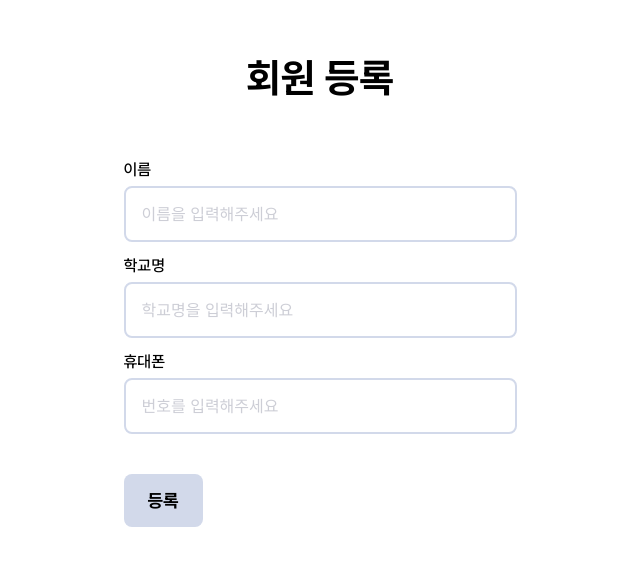
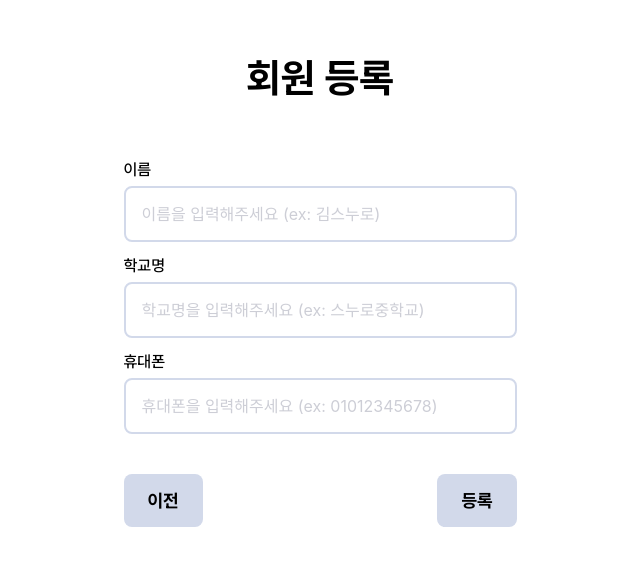
Before and after one commit to hyunzsu/aptimizer--aptifit, a Next.js app: page /register in a window 1280 px wide. Shown: the part 108-674 px from the top of the page, without its empty margins (320-960 px from the left). Built offline with nearby package versions, Linux system fonts and the light colour scheme.

Commit message:
[✨기능] 로그인, 회원가입 페이지 유효성 검사 기능 추가

```diff
--- a/src/app/register/page.tsx
+++ b/src/app/register/page.tsx
@@ -2,41 +2,69 @@
 
 import { useState } from "react";
 import { useRouter } from "next/navigation";
-import { LayoutContainer, Input, Button } from "@/components";
+import { Input, Button } from "@/components";
 import s from "./RegisterPage.module.css";
 
 const RegisterPage = () => {
-  const [formData, setFormData] = useState({
-    name: "",
-    school: "",
-    phone: "",
-  });
+  const [name, setName] = useState("");
+  const [school, setSchool] = useState("");
+  const [phone, setPhone] = useState("");
 
   const router = useRouter();
+
+  // 휴대폰 형식 인증
+  const validatePhoneNumber = (phoneNumber) => {
+    const phoneRegex = /^(010|011|016|017|018|019)-?\d{3,4}-?\d{4}$/;
+    return phoneRegex.test(phoneNumber);
+  };
 
   // 폼 제출
   const handleFormSubmit = async (e) => {
     e.preventDefault();
+
+    if (name === "" || school === "" || phone === "") {
+      alert("모든 필드를 채워주세요!");
+      return;
+    }
+
+    if (!validatePhoneNumber(phone)) {
+      alert("휴대폰 번호를 올바르게 입력하세요!");
+      return;
+    }
 
     // 회원가입 후 페이지1 데이터 세션 스토리지에 보관
     const register = await registerUser();
     sessionStorage.setItem("bootcamp1", JSON.stringify(register));
 
     // 유저 프로필 데이터 세션 스토리지에 보관
-    sessionStorage.setItem("user", JSON.stringify(formData));
+    sessionStorage.setItem("user", JSON.stringify({ name, school, phone }));
 
     // 페이지 이동
     router.push("/information");
   };
 
-  // 인풋 입력값 업데이트
-  const handleInputChange = (e) => {
-    const { name, value } = e.target;
+  // 이름
+  const handleNameChange = (e) => {
+    const input = e.target.value;
+    const filteredInput = input.replace(/[0-9a-zA-Z]/g, "");
+    setName(filteredInput);
+  };
 
-    setFormData((prevFormData) => ({
-      ...prevFormData,
-      [name]: value,
-    }));
+  // 학교
+  const handleSchoolChange = (e) => {
+    const input = e.target.value;
+
+    const filteredInput = input.replace(/[0-9a-zA-Z]/g, "");
+    setSchool(filteredInput);
+  };
+
+  // 휴대폰 번호
+  const handlePhoneChange = (e) => {
+    const input = e.target.value;
+
+    // 휴대폰 번호 형식 필터링 (숫자와 하이픈만 허용)
+    const filteredInput = input.replace(/[^0-9-]/g, "");
+    setPhone(filteredInput);
   };
 
   // 회원가입
@@ -47,7 +75,7 @@ const RegisterPage = () => {
         headers: {
           "Content-Type": "application/json",
         },
-        body: JSON.stringify(formData),
+        body: JSON.stringify({ name, school, phone }),
       });
 
       // 응답이 성공적인지 확인
@@ -73,26 +101,29 @@ const RegisterPage = () => {
             <Input
               label="이름"
               name="name"
-              value={formData.name}
-              placeholder="이름을 입력해주세요"
-              onChange={handleInputChange}
+              value={name}
+              placeholder="이름을 입력해주세요 (ex: 김스누로)"
+              onChange={handleNameChange}
             />
             <Input
               label="학교명"
               name="school"
-              value={formData.school}
-              placeholder="학교명을 입력해주세요"
-              onChange={handleInputChange}
+              value={school}
+              placeholder="학교명을 입력해주세요 (ex: 스누로중학교)"
+              onChange={handleSchoolChange}
             />
             <Input
               label="휴대폰"
               name="phone"
-              value={formData.phone}
-              placeholder="번호를 입력해주세요"
-              onChange={handleInputChange}
+              value={phone}
+              placeholder="휴대폰을 입력해주세요 (ex: 01012345678)"
+              onChange={handlePhoneChange}
             />
           </div>
           <div className={s.buttonContainer}>
+            <Button type="button" onClick={() => router.push("/")}>
+              이전
+            </Button>
             <Button type="submit">등록</Button>
           </div>
         </form>
```
Also changed, not shown: src/app/login/page.tsx (+21 -16 lines).
